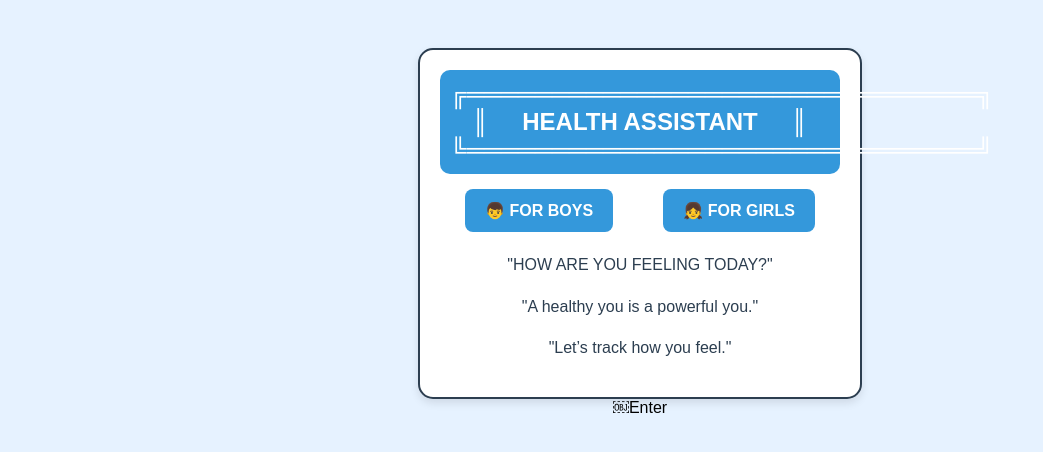
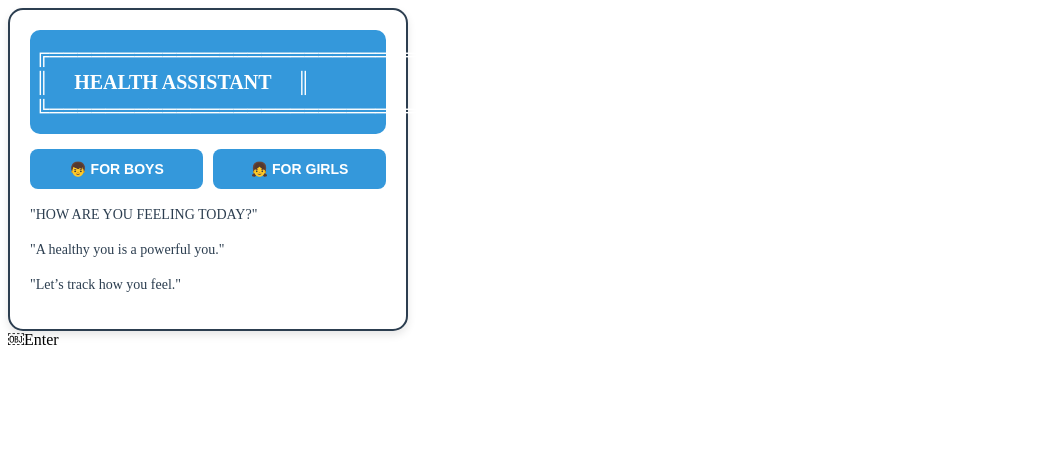
Before and after one commit to Jooz-max/PAIN-MAP-TRACKER, a plain HTML site: page index.html in a window 1280 px wide. Shown: the whole page, without its empty margins (0-1043 px from the left). Drawn offline with Linux system fonts and the light colour scheme.

Commit message:
Update style.css

```diff
--- a/style.css
+++ b/style.css
@@ -1,39 +1,48 @@
 body {
+  font-family: 'Arial'body {
   font-family: 'Arial', sans-serif;
   background-color: #e6f2ff;
-  text-align: center;
-  padding: 40px;
+  margin: 0;
+  padding: 0;
+  display: flex;
+  justify-content: center;
+  align-items: center;
+  height: 100vh;
 }
 
 .box {
   border: 2px solid #2c3e50;
   border-radius: 15px;
+  width: 90%;
   max-width: 400px;
-  margin: auto;
   padding: 20px;
   background-color: #ffffff;
   box-shadow: 0 4px 8px rgba(0,0,0,0.1);
+  box-sizing: border-box;
 }
 
 .title {
-  font-size: 24px;
+  font-size: 20px;
   font-weight: bold;
   background-color: #3498db;
   color: white;
-  padding: 10px;
+  padding: 10px 5px;
   border-radius: 10px;
   margin-bottom: 15px;
+  line-height: 1.4;
 }
 
 .button-container {
   display: flex;
-  justify-content: space-around;
+  justify-content: space-between;
+  gap: 10px;
   margin: 15px 0;
 }
 
 .btn {
-  padding: 12px 20px;
-  font-size: 16px;
+  flex: 1;
+  padding: 12px 0;
+  font-size: 14px;
   font-weight: bold;
   border: none;
   border-radius: 8px;
@@ -48,8 +57,12 @@ body {
 }
 
 .motivation {
-  margin-top: 20px;
-  font-size: 16px;
+  margin-top: 15px;
+  font-size: 14px;
   color: #2c3e50;
-  line-height: 1.6;
-  }
+  line-height: 1.5;
+}
+
+img {
+  display: none; /* Hide unknown images like the "Enter" issue */
+}￼Enter
```
